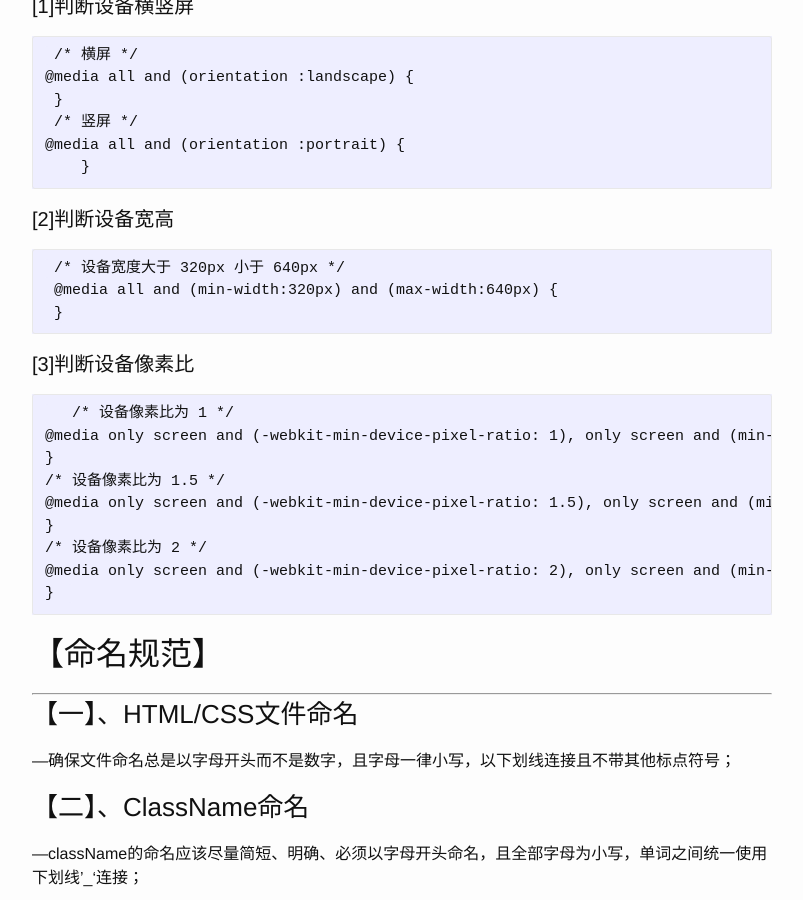
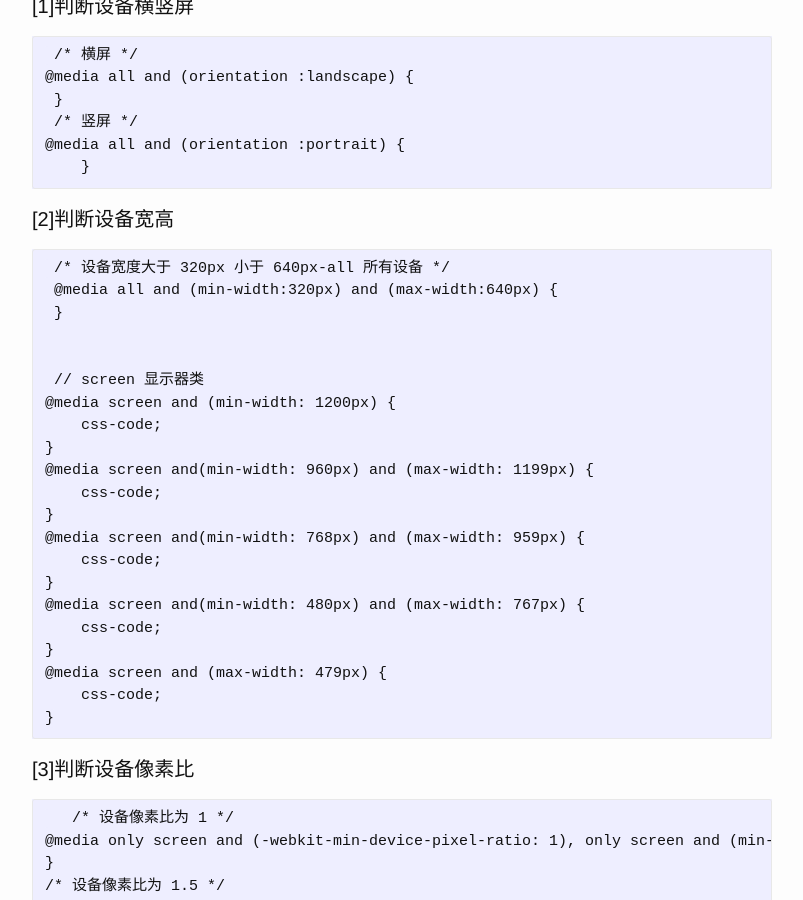
Before and after one commit to pingping1122/pingping1122.github.io, a Jekyll site: the page built from _posts/2017-10-24-html-css-javascript-code-format.markdown, in a window 1280 px wide and 900 px high, scrolled down 6848 px. Shown: the whole window, without its empty margins (238-1041 px from the left). Built offline with Jekyll 4.4.1, drawn with Linux system fonts in a browser that asks for light colours.

Commit message:
增加20171120-1124知识小结

```diff
--- a/_posts/2017-10-24-html-css-javascript-code-format.markdown
+++ b/_posts/2017-10-24-html-css-javascript-code-format.markdown
@@ -285,9 +285,27 @@ categories: jekyll update
 
 #### [2]判断设备宽高
 
-     /* 设备宽度大于 320px 小于 640px */
+     /* 设备宽度大于 320px 小于 640px-all 所有设备 */
      @media all and (min-width:320px) and (max-width:640px) {
      }
+
+
+     // screen 显示器类
+    @media screen and (min-width: 1200px) {
+        css-code;
+    }
+    @media screen and(min-width: 960px) and (max-width: 1199px) {
+        css-code;
+    }
+    @media screen and(min-width: 768px) and (max-width: 959px) {
+        css-code;
+    }
+    @media screen and(min-width: 480px) and (max-width: 767px) {
+        css-code;
+    }
+    @media screen and (max-width: 479px) {
+        css-code;
+    }
 
 #### [3]判断设备像素比
 
```
Also changed, not shown: _posts/2017-11-30-work-summary.markdown (added, +117 -0 lines), images/work_web_summary/top-vs-margin.png (added), images/work_web_summary/不清除浮动情况下，保持正常文件流.png (added), images/work_web_summary/孙div在子Video正中显示.png (added), 1 other file.
